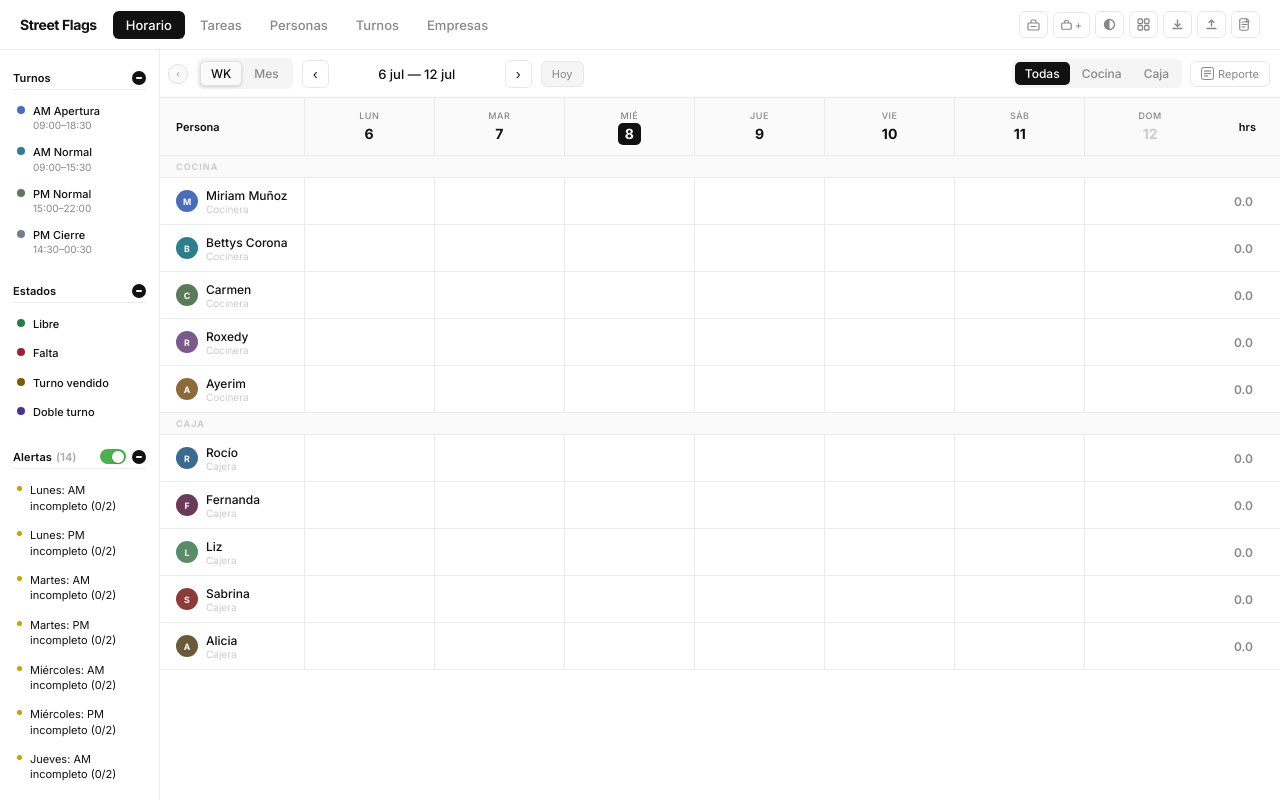
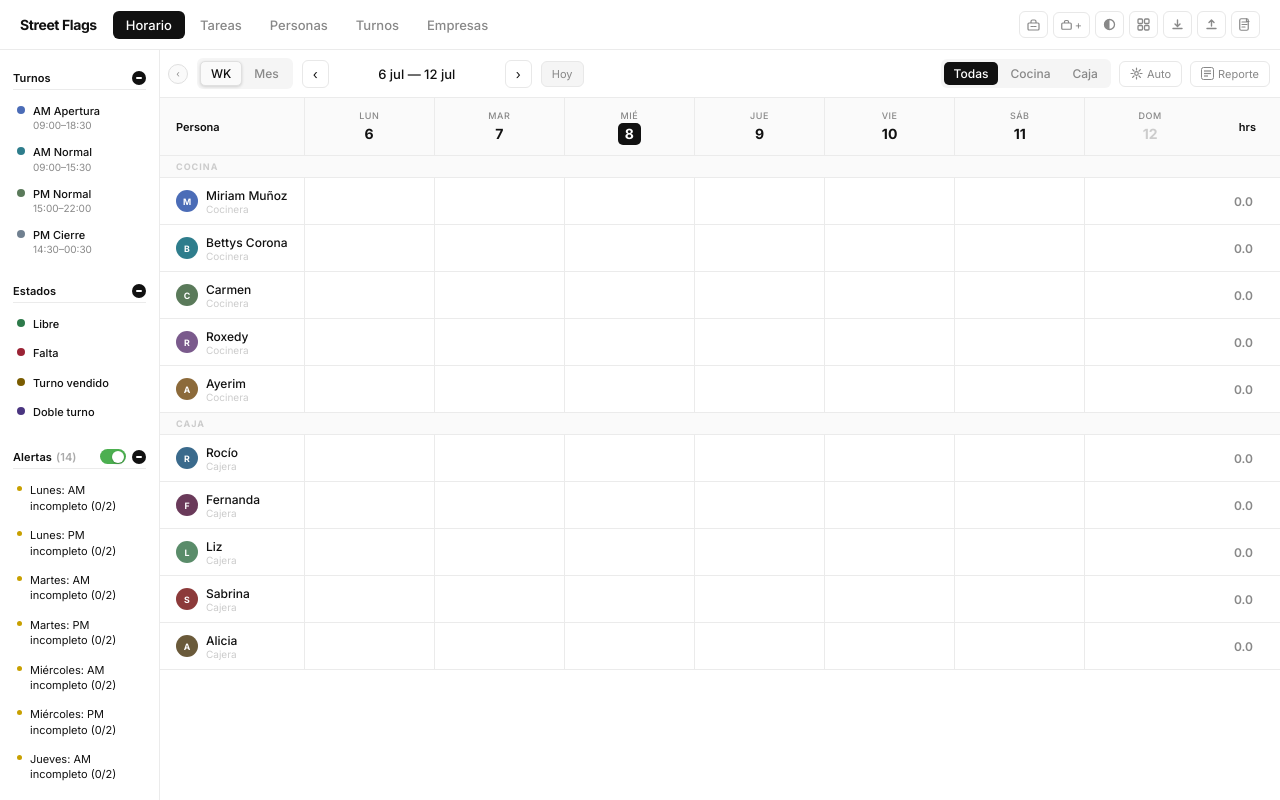
Before and after one commit to dedalogic/stShifts, a React (Vite) app: page / in a window 1280 px wide. Built offline with nearby package versions, Linux system fonts and the light colour scheme.

Commit message:
Update App.jsx

```diff
--- a/src/App.jsx
+++ b/src/App.jsx
@@ -225,6 +225,140 @@ function loadExtra() { const r=localStorage.getItem("so_extra"); return r?JSON.p
 function loadShifts() { const r=localStorage.getItem("so_shifts"); return r?JSON.parse(r):DEFAULT_SHIFTS; }
 function loadSchedule() { const r=localStorage.getItem("so_schedule"); return r?JSON.parse(r):{}; }
 
+// ─── AUTO GENERATOR ───────────────────────────────────────────────────────────
+function analyzeHistory(schedule) {
+  const stats = {}; let weekCount = 0;
+  Object.keys(schedule).forEach(wk => {
+    const week = schedule[wk];
+    if (!week || Object.keys(week).length === 0) return;
+    weekCount++;
+    Object.entries(week).forEach(([key, val]) => {
+      const di = key.indexOf("-");
+      const day = key.slice(0, di), uid = key.slice(di + 1);
+      if (!stats[uid]) stats[uid] = {};
+      if (!stats[uid][day]) stats[uid][day] = {};
+      stats[uid][day][val] = (stats[uid][day][val] || 0) + 1;
+    });
+  });
+  return { stats, weekCount };
+}
+
+function contractHours(u) {
+  if (u.contractType === "pt20") return 20;
+  if (u.contractType === "pt30") return 30;
+  return 44;
+}
+
+function generateWeekProposal(schedule, users, shifts, customRules, currentWeek) {
+  const { stats, weekCount } = analyzeHistory(schedule);
+  if (weekCount === 0) return { proposal: null, reason: "No hay semanas guardadas para aprender." };
+
+  const proposal = {}; const hoursOf = {};
+  const getShiftH = val => { if (isSpec(val)) return 0; const s = shifts.find(x => x.id === val); return s ? shiftH(s) : 0; };
+
+  // 1. Fill from patterns
+  users.forEach(u => {
+    hoursOf[u.id] = 0;
+    DAYS.forEach(day => {
+      if (currentWeek[`${day}-${u.id}`]) { hoursOf[u.id] += getShiftH(currentWeek[`${day}-${u.id}`]); return; }
+      const freq = stats[u.id]?.[day];
+      if (!freq) return;
+      const sorted = Object.entries(freq).sort((a, b) => b[1] - a[1]);
+      const [topVal, topCount] = sorted[0];
+      if (topCount >= Math.max(2, Math.ceil(weekCount * 0.4))) {
+        proposal[`${day}-${u.id}`] = topVal;
+        hoursOf[u.id] += getShiftH(topVal);
+      }
+    });
+  });
+
+  // 2. Cap contract hours — drop weakest days
+  users.forEach(u => {
+    const cap = contractHours(u);
+    while (hoursOf[u.id] > cap) {
+      const entries = DAYS
+        .map(day => ({ day, key: `${day}-${u.id}`, val: proposal[`${day}-${u.id}`] }))
+        .filter(e => e.val && !isSpec(e.val))
+        .map(e => ({ ...e, freq: stats[u.id]?.[e.day]?.[e.val] || 0 }))
+        .sort((a, b) => a.freq - b.freq);
+      if (!entries.length) break;
+      const drop = entries[0];
+      hoursOf[u.id] -= getShiftH(drop.val);
+      delete proposal[drop.key];
+    }
+  });
+
+  // 3. Incompatibility repair
+  (customRules || []).filter(r => r.type === "incompatible" && r.active !== false).forEach(r => {
+    DAYS.forEach(day => {
+      const k1 = `${day}-${r.uid1}`, k2 = `${day}-${r.uid2}`;
+      const v1 = proposal[k1] || currentWeek[k1], v2 = proposal[k2] || currentWeek[k2];
+      if (v1 && v2 && !isSpec(v1) && !isSpec(v2)) {
+        if (proposal[k1] && (!proposal[k2] || hoursOf[r.uid1] >= hoursOf[r.uid2])) { hoursOf[r.uid1] -= getShiftH(proposal[k1]); delete proposal[k1]; }
+        else if (proposal[k2]) { hoursOf[r.uid2] -= getShiftH(proposal[k2]); delete proposal[k2]; }
+      }
+    });
+  });
+
+  // 4. Coverage boost
+  const covRules = (customRules || []).filter(r => r.type === "coverage" && r.active !== false && r.op === "min");
+  const defaultCov = covRules.length === 0;
+  DAYS.forEach((day, di) => {
+    const needs = defaultCov
+      ? [{ period: "am", value: 2 }, { period: "pm", value: di >= 4 ? 3 : 2 }]
+      : covRules.filter(r => r.day === "all" || r.day === day).map(r => ({ period: r.period, value: r.value }));
+
+    needs.forEach(need => {
+      let count = 0;
+      users.forEach(u => {
+        const v = proposal[`${day}-${u.id}`] || currentWeek[`${day}-${u.id}`];
+        if (!v || isSpec(v)) return;
+        const s = shifts.find(x => x.id === v); if (!s) return;
+        const isPM = t2m(s.start) / 60 >= 13;
+        if (need.period === "am" && !isPM) count++;
+        else if (need.period === "pm" && isPM) count++;
+        else if (need.period === "all") count++;
+      });
+      if (count < need.value) {
+        const candidates = users
+          .filter(u => !proposal[`${day}-${u.id}`] && !currentWeek[`${day}-${u.id}`])
+          .filter(u => hoursOf[u.id] < contractHours(u))
+          .map(u => {
+            const freq = stats[u.id]?.[day] || {};
+            const matching = Object.entries(freq).filter(([val]) => {
+              if (isSpec(val)) return false;
+              const s = shifts.find(x => x.id === val); if (!s) return false;
+              const isPM = t2m(s.start) / 60 >= 13;
+              return need.period === "all" || (need.period === "pm" ? isPM : !isPM);
+            }).sort((a, b) => b[1] - a[1]);
+            return { u, shiftVal: matching[0]?.[0] || null, freq: matching[0]?.[1] || 0, missing: contractHours(u) - hoursOf[u.id] };
+          })
+          .sort((a, b) => b.missing - a.missing || b.freq - a.freq);
+
+        for (const c of candidates) {
+          if (count >= need.value) break;
+          let val = c.shiftVal;
+          if (!val) {
+            const s = shifts.find(x => (need.period === "pm" ? t2m(x.start)/60 >= 13 : t2m(x.start)/60 < 13));
+            val = s?.id || null;
+          }
+          if (!val) continue;
+          const h = getShiftH(val);
+          if (hoursOf[c.u.id] + h > contractHours(c.u)) continue;
+          proposal[`${day}-${c.u.id}`] = val;
+          hoursOf[c.u.id] += h;
+          count++;
+        }
+      }
+    });
+  });
+
+  const count = Object.keys(proposal).length;
+  return count > 0
+    ? { proposal, reason: null, weekCount, count }
+    : { proposal: null, reason: "No se encontraron patrones suficientes en el historial." };
+}
+
 // ─── RULE ENGINE ──────────────────────────────────────────────────────────────
 // Rule types:
 //   coverage   : {type:"coverage", day:"Lunes"|"all", period:"am"|"pm"|"all", op:"min"|"max", value:N, severity, active}
@@ -365,6 +499,7 @@ export default function App() {
   const [sidebarOpen, setSidebarOpen] = useState(true);
   const [reportModal, setReportModal] = useState(false);
   const [templateModal, setTemplateModal] = useState(false);
+  const [proposal, setProposal] = useState(null); // {`day-uid`: val} — auto-generated draft
   const [wizardOpen, setWizardOpen] = useState(false);
   const [hiddenCompanies, setHiddenCompanies] = useState(()=>safeGet("so_hidden_companies",[]));
   const [editingCompany, setEditingCompany] = useState(null); // company object being edited
@@ -847,6 +982,18 @@ export default function App() {
                     <button key={a} className={`atab ${areaF===a?"active":""}`} onClick={()=>setAreaF(a)}>{a}</button>
                   ))}
                 </div>
+                <button className="nav-btn" onClick={()=>{
+                    const res=generateWeekProposal(schedule,visible,shifts,customRules,wSched);
+                    if(res.proposal) setProposal(res.proposal);
+                    else alert(res.reason);
+                  }} title="Generar semana automáticamente según patrones históricos"
+                  style={{fontSize:11,color:D.text2,display:"flex",alignItems:"center",gap:4}}>
+                  <svg width="13" height="13" viewBox="0 0 13 13" fill="none">
+                    <path d="M6.5 1v2M6.5 10v2M1 6.5h2M10 6.5h2M2.6 2.6l1.4 1.4M9 9l1.4 1.4M2.6 10.4L4 9M9 4l1.4-1.4" stroke={D.text2} strokeWidth="1.2" strokeLinecap="round"/>
+                    <circle cx="6.5" cy="6.5" r="1.8" stroke={D.text2} strokeWidth="1.2"/>
+                  </svg>
+                  Auto
+                </button>
                 <button className="nav-btn" onClick={()=>setReportModal(true)} title="Generar reporte"
                   style={{fontSize:11,color:D.text2,display:"flex",alignItems:"center",gap:4}}>
                   <svg width="13" height="13" viewBox="0 0 13 13" fill="none"><rect x=".5" y=".5" width="12" height="12" rx="2" stroke={D.text2}/><line x1="3" y1="4" x2="10" y2="4" stroke={D.text2} strokeWidth="1.2"/><line x1="3" y1="6.5" x2="10" y2="6.5" stroke={D.text2} strokeWidth="1.2"/><line x1="3" y1="9" x2="7" y2="9" stroke={D.text2} strokeWidth="1.2"/></svg>
@@ -855,12 +1002,40 @@ export default function App() {
               </div>
             </div>
 
+            {proposal && view==="week" && (
+              <div style={{display:"flex",alignItems:"center",gap:10,padding:"8px 16px",background:dark?"#1A2A1A":"#F0FAF4",borderBottom:`1px solid ${dark?"#2A4A2A":"#A8DDB8"}`,flexShrink:0}}>
+                <span style={{fontSize:12,color:dark?"#7ACC8F":"#2D7A4A",fontWeight:500}}>
+                  ✓ Propuesta generada · {Object.keys(proposal).length} turnos sugeridos (punteados)
+                </span>
+                <div style={{marginLeft:"auto",display:"flex",gap:6}}>
+                  <button className="btn" onClick={()=>{
+                      setSchedule(p=>({...p,[wk]:{...(p[wk]||{}),...proposal}}));
+                      setProposal(null);
+                    }}
+                    style={{fontSize:11,padding:"5px 12px",borderRadius:5,background:"#2D7A4A",color:"#fff",fontWeight:500}}>
+                    Aceptar
+                  </button>
+                  <button className="btn" onClick={()=>{
+                      const res=generateWeekProposal(schedule,visible,shifts,customRules,wSched);
+                      if(res.proposal) setProposal(res.proposal); else { alert(res.reason); setProposal(null); }
+                    }}
+                    style={{fontSize:11,padding:"5px 12px",borderRadius:5,background:"none",color:dark?"#7ACC8F":"#2D7A4A",border:`1px solid ${dark?"#2A4A2A":"#A8DDB8"}`}}>
+                    Regenerar
+                  </button>
+                  <button className="btn" onClick={()=>setProposal(null)}
+                    style={{fontSize:11,padding:"5px 12px",borderRadius:5,background:"none",color:D.text2,border:`1px solid ${D.border}`}}>
+                    Descartar
+                  </button>
+                </div>
+              </div>
+            )}
+
             {view==="week"
               ? <WeekGrid users={visible} shifts={shifts} dates={dates} wSched={wSched}
                   dragging={dragging} dragOver={dragOver}
                   setPicker={setPicker} removeW={removeW}
                   userHoursW={userHoursW} areaF={areaF} onUserClick={u=>setProfileUser(u)}
-                  assignW={assignW} startDrag={startDrag} dark={dark} D={D} company={company} />
+                  assignW={assignW} startDrag={startDrag} dark={dark} D={D} company={company} proposal={proposal} />
               : <MonthCal users={visible} shifts={shifts} schedule={schedule} monthRef={monthRef} dark={dark}
                   dragging={dragging} dragOver={dragOver} setDragOver={setDragOver}
                   setPicker={setPicker} dropM={dropM} removeM={removeM} setDragging={setDragging} />
@@ -1149,7 +1324,7 @@ export default function App() {
 }
 
 // ─── WEEK GRID ────────────────────────────────────────────────────────────────
-function WeekGrid({ users, shifts, dates, wSched, dragging, dragOver, setPicker, removeW, userHoursW, areaF, onUserClick, assignW, startDrag, dark, D, company }) {
+function WeekGrid({ users, shifts, dates, wSched, dragging, dragOver, setPicker, removeW, userHoursW, areaF, onUserClick, assignW, startDrag, dark, D, company, proposal }) {
   const today=new Date(); today.setHours(0,0,0,0);
   const showSep=areaF==="Todas";
   const rows=[];
@@ -1284,7 +1459,12 @@ function WeekGrid({ users, shifts, dates, wSched, dragging, dragOver, setPicker,
                     )}
                     {val && <button className="btn rm" onPointerDown={e=>e.stopPropagation()} onClick={e=>{ e.stopPropagation(); removeW(day,u.id); }}
                       style={{position:"absolute",top:2,right:2,background:dark?"rgba(30,30,30,.95)":"rgba(255,255,255,.96)",color:D.text2,fontSize:10,lineHeight:1,padding:"2px 4px",borderRadius:4,border:`1px solid ${D.border}`,opacity:0,zIndex:5}}>×</button>}
-                    {!val && <div className="cell-plus" style={{height:38,display:"flex",alignItems:"center",justifyContent:"center",color:D.text3,fontSize:6,opacity:0,transition:"opacity .1s"}}>{isOver?"↓":"+"}</div>}
+                    {!val && proposal?.[`${day}-${u.id}`] && (
+                      <div style={{opacity:.55,borderRadius:7,outline:`1.5px dashed ${dark?"#5A8C6A":"#7ACC8F"}`,outlineOffset:-1}}>
+                        <CellTag val={proposal[`${day}-${u.id}`]} shifts={shifts} dark={dark}/>
+                      </div>
+                    )}
+                    {!val && !proposal?.[`${day}-${u.id}`] && <div className="cell-plus" style={{height:38,display:"flex",alignItems:"center",justifyContent:"center",color:D.text3,fontSize:6,opacity:0,transition:"opacity .1s"}}>{isOver?"↓":"+"}</div>}
                   </div>
                 </td>;
               })}
```
